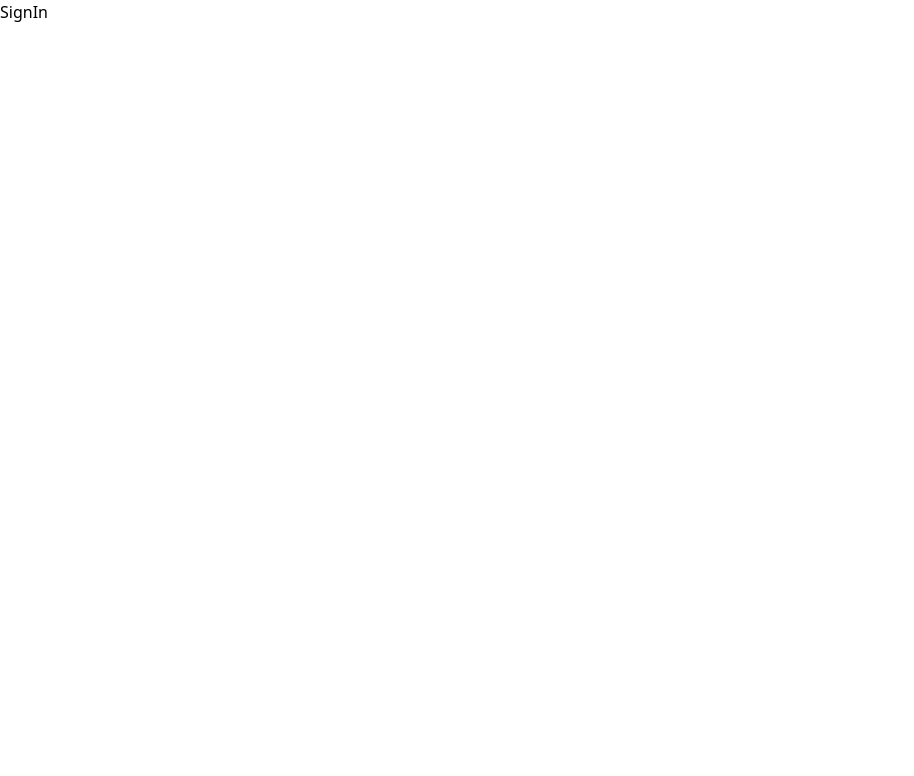
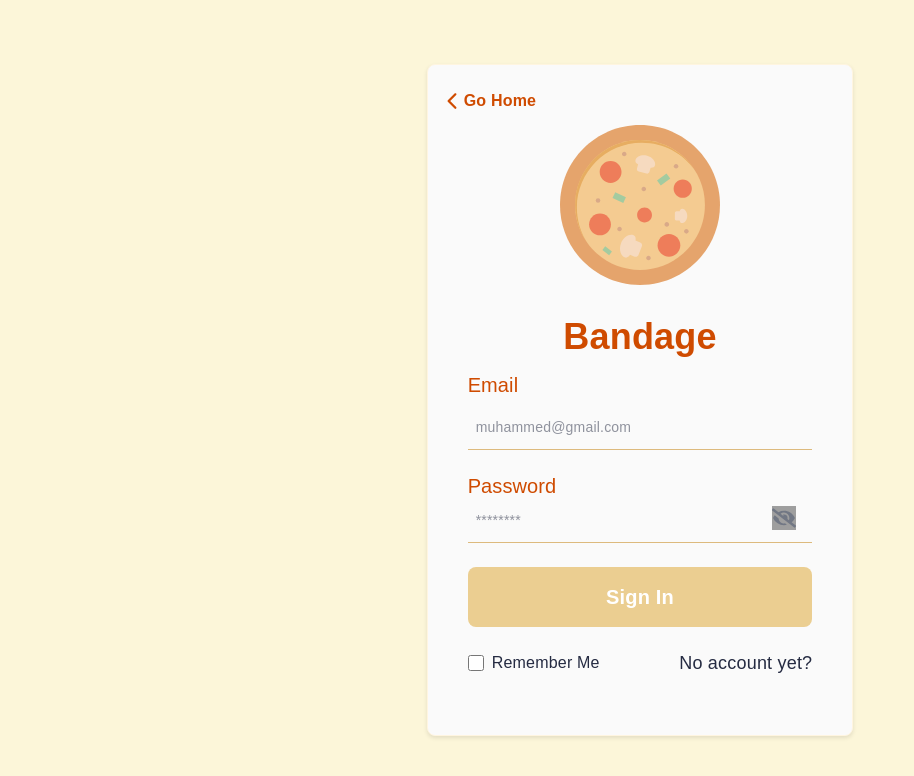
Before and after one commit to MuhammedZeki/D-nemProjesi-ecommers, a React (Vite) app: page /signIn in a window 1280 px wide. Shown: the top 776 px of the page, without its empty margins (0-914 px from the left). Built offline with nearby package versions, Linux system fonts and the light colour scheme; grey boxes are pictures that could not be loaded.

Commit message:
SignIn components is done

```diff
--- a/src/components/home/UpperComponets/Cards.jsx
+++ b/src/components/home/UpperComponets/Cards.jsx
@@ -2,18 +2,32 @@ import { CiUser, CiSearch, CiShoppingBasket, CiHeart } from "react-icons/ci";
 import { BiMenuAltRight } from "react-icons/bi";
 import { useContext } from "react";
 import { ModelOpenContext } from "../../../context/ModelOpen";
+import { MdExitToApp } from "react-icons/md";
 import { useNavigate } from "react-router-dom";
+import { toast } from "react-toastify";
 const Cards = () => {
   const { changeModal } = useContext(ModelOpenContext);
   const navigate = useNavigate();
+  const user = localStorage.getItem("loggedInUser");
+
+  const handleLogout = () => {
+    localStorage.removeItem("loggedInUser");
+    toast.success("Çıkış başarıyla gerçekleşti!");
+    navigate("/signIn");
+    window.location.reload();
+  };
   return (
     <>
       <div className="font-montserrat hidden font-bold text-md leading-6 tracking-[0.2px] text-[#23A6F0] lg:flex lg:items-center lg:gap-4 cursor-pointer">
         <div className="flex items-center gap-1">
-          <CiUser className="w-6 h-6" />
-          <span onClick={() => navigate("/signIn")}>Login</span>
-          <span>/</span>
-          <span onClick={() => navigate("/signUp")}>Register</span>
+          {!user && (
+            <>
+              <CiUser className="w-6 h-6" />
+              <span onClick={() => navigate("/signIn")}>Login</span>
+              <span>/</span>
+              <span onClick={() => navigate("/signUp")}>Register</span>
+            </>
+          )}
         </div>
         <div>
           <CiSearch className="w-6 h-6" />
@@ -25,6 +39,14 @@ const Cards = () => {
         <div className="flex items-center gap-2">
           <CiHeart className="w-6 h-6" />
           <span className="font-normal">1</span>
+        </div>
+        <div className="flex items-center gap-1">
+          {user && (
+            <>
+              <span className="text-sm">{user.toUpperCase()}</span>
+              <MdExitToApp onClick={handleLogout} className="w-6 h-6" />
+            </>
+          )}
         </div>
       </div>
       <div className="font-montserrat font-bold text-md leading-6 tracking-[0.2px] text-[#252B42] flex items-center gap-4 cursor-pointer lg:hidden">
--- a/src/pages/auth/SignIn.jsx
+++ b/src/pages/auth/SignIn.jsx
@@ -1,7 +1,189 @@
-import React from "react";
+import { useEffect, useState } from "react";
+import { useForm } from "react-hook-form";
+import { CiCircleInfo } from "react-icons/ci";
+import { IoIosArrowBack, IoMdEye } from "react-icons/io";
+import { FaEyeSlash } from "react-icons/fa";
+import { Link, useNavigate } from "react-router-dom";
+import { toast } from "react-toastify";
+const initialValue = {
+  email: "",
+  password: "",
+};
+const PWD_REGEX = /^(?=.*[a-z])(?=.*[A-Z])(?=.*[0-9])(?=.*[!@#$%]).{8,24}$/;
+const EMAIL_REGEX =
+  // eslint-disable-next-line no-useless-escape
+  /^(([^<>()[\]\\.,;:\s@\"]+(\.[^<>()[\]\\.,;:\s@\"]+)*)|(\".+\"))@((\[[0-9]{1,3}\.[0-9]{1,3}\.[0-9]{1,3}\.[0-9]{1,3}\])|(([a-zA-Z\-0-9]+\.)+[a-zA-Z]{2,}))$/;
 
 const SignIn = () => {
-  return <div>SignIn</div>;
+  const [isShow, setIsShow] = useState(false);
+  const [rememberMe, setRememberMe] = useState(false);
+  const navigate = useNavigate();
+  const {
+    register,
+    formState: { errors, isSubmitting, isValid },
+    handleSubmit,
+    setValue,
+  } = useForm({
+    defaultValues: initialValue,
+    mode: "onChange",
+  });
+
+  useEffect(() => {
+    const rememberData = JSON.parse(localStorage.getItem("rememberUser"));
+    if (rememberData) {
+      setValue("email", rememberData.email);
+      setValue("password", rememberData.password);
+      // eslint-disable-next-line react-hooks/set-state-in-effect
+      setRememberMe(true);
+    }
+  }, [setValue]);
+
+  const onsubmit = (data) => {
+    const isLocal = JSON.parse(localStorage.getItem("users")) || [];
+
+    const foundUser = isLocal.find(
+      (user) => user.email === data.email && user.password === data.password
+    );
+
+    if (!foundUser) {
+      toast.error("Email veya şifre hatalı!");
+      return;
+    }
+
+    localStorage.setItem("loggedInUser", foundUser.username);
+
+    if (rememberMe) {
+      localStorage.setItem(
+        "rememberUser",
+        JSON.stringify({ email: data.email, password: data.password })
+      );
+    } else {
+      localStorage.removeItem("rememberUser");
+    }
+    toast.success("Giriş başarılı!");
+    navigate("/");
+  };
+  return (
+    <div className="bg-[#FCF6D9] flex items-center justify-center h-screen">
+      <form
+        onSubmit={handleSubmit(onsubmit)}
+        className="border lg:w-1/3 w-full mx-2 border-[#fff5e0] bg-[#FAFAFA] rounded-lg shadow-[0px_2px_4px_rgba(0,0,0,0.1)] flex flex-col gap-6 font-montserrat px-10 py-15 relative"
+      >
+        <div
+          onClick={() => navigate("/")}
+          className="absolute top-6 left-3 flex items-center justify-between font-bold tracking-[0.2px] leading-6 text-[#CF4B00] hover:border-b hover:border-b-[#CF4B00] cursor-pointer"
+        >
+          <IoIosArrowBack className="w-6 h-6" /> Go Home
+        </div>
+        <div className="flex flex-col gap-10 items-center">
+          <img src="/vite.svg" className="h-40 w-40" />
+          <h1 className="font-bold text-4xl leading-6 tracking-[0.2px] text-[#CF4B00]">
+            Bandage
+          </h1>
+        </div>
+        <div className="flex flex-col gap-2">
+          <label
+            htmlFor="username"
+            className="font-medium text-xl leading-6 tracking-[0.1px] text-[#CF4B00]"
+          >
+            Email
+          </label>
+          <input
+            {...register("email", {
+              required: {
+                value: true,
+                message: "Lütfen bir email adres giriniz",
+              },
+              pattern: {
+                value: EMAIL_REGEX,
+                message: "Lütfen geçerli bir email adresi giriniz",
+              },
+            })}
+            type="text"
+            id="email"
+            placeholder="muhammed@gmail.com"
+            className="text-[#252B42] px-2 py-3 text-sm font-medium tracking-[0.2px] leading-1.4 border-b outline-none border-b-[#DDBA7D] w-full"
+          />
+          {errors.email && (
+            <div className="flex text-[#df3b3b] items-center mt-2 font-inter font-normal text-sm gap-2">
+              <CiCircleInfo className="w-6 h-6 text-[#df3b3b]" />
+              {errors.email.message}
+            </div>
+          )}
+        </div>
+        <div className="flex flex-col gap-2">
+          <label
+            htmlFor="password"
+            className="font-medium text-xl leading-6 tracking-[0.1px] text-[#CF4B00] relative"
+          >
+            Password
+            <input
+              {...register("password", {
+                required: {
+                  value: true,
+                  message: "Lütfen şifrenizi giriniz!",
+                },
+                pattern: {
+                  value: PWD_REGEX,
+                  message:
+                    "Şifreniz 8-24 karakter uzunluğunda olmalı ve en az 1 harf, 1 rakam ve 1 özel karakter içermelidir!",
+                },
+              })}
+              type={`${isShow ? "text" : "password"}`}
+              id="password"
+              placeholder="********"
+              className="text-[#252B42] px-2 py-3 text-sm font-medium tracking-[0.2px] leading-1.4 border-b outline-none border-b-[#DDBA7D] w-full"
+            />
+            {errors.password && (
+              <div className="flex text-[#df3b3b] items-center mt-2 font-inter font-normal text-sm gap-2">
+                <CiCircleInfo className="w-6 h-6 text-[#df3b3b]" />
+                {errors.password.message}
+              </div>
+            )}
+            <div className="text-[#717784] absolute top-8 right-4 bg-[url(/images/icon-show-password.svg)] bg-cover bg-no-repeat cursor-pointer">
+              {isShow ? (
+                <IoMdEye
+                  className="w-6 h-6 text-[#717784]"
+                  onClick={() => setIsShow(!isShow)}
+                />
+              ) : (
+                <FaEyeSlash
+                  className="w-6 h-6 text-[#717784]"
+                  onClick={() => setIsShow(!isShow)}
+                />
+              )}
+            </div>
+          </label>
+        </div>
+        <button
+          type="submit"
+          className={`${
+            isValid
+              ? "bg-[#CF4B00] cursor-pointer"
+              : "bg-[#ebce91] cursor-not-allowed"
+          } py-5 px-8 rounded-lg text-xl text-white font-bold leading-5 tracking-[0.2px]`}
+        >
+          {isSubmitting ? "Signing In..." : "Sign In"}
+        </button>
+        <div className="flex items-center justify-between">
+          <div className="flex items-center gap-2 ">
+            <input
+              type="checkbox"
+              checked={rememberMe}
+              onChange={() => setRememberMe(!rememberMe)}
+              className="w-4 h-4 cursor-pointer"
+            />
+            <span className="text-[#252B42] font-medium text-md leading-6 tracking-[0.2px]">
+              Remember Me
+            </span>
+          </div>
+          <div className=" text-right font-medium text-lg leading-6 tracking-[0.2px] text-[#252B42] hover:underline">
+            <Link to={"/signUp"}>No account yet?</Link>
+          </div>
+        </div>
+      </form>
+    </div>
+  );
 };
 
 export default SignIn;
--- a/src/pages/auth/SignUp.jsx
+++ b/src/pages/auth/SignUp.jsx
@@ -5,6 +5,7 @@ import { IoMdEye } from "react-icons/io";
 import { FaEyeSlash } from "react-icons/fa";
 import { Link, useNavigate } from "react-router-dom";
 import { toast } from "react-toastify";
+import { IoIosArrowBack } from "react-icons/io";
 const initialValue = {
   username: "",
   email: "",
@@ -46,11 +47,17 @@ const SignUp = () => {
   };
 
   return (
-    <div className="bg-[#FCF6D9]  flex items-center justify-center h-screen">
+    <div className="bg-[#FCF6D9] flex items-center justify-center h-screen">
       <form
         onSubmit={handleSubmit(onsubmit)}
-        className="border w-1/3 border-[#fff5e0] bg-[#FAFAFA] rounded-lg shadow-[0px_2px_4px_rgba(0,0,0,0.1)] flex flex-col gap-6 font-montserrat px-10 py-15"
+        className="border lg:w-1/3 w-full mx-2 border-[#fff5e0] bg-[#FAFAFA] rounded-lg shadow-[0px_2px_4px_rgba(0,0,0,0.1)] flex flex-col gap-6 font-montserrat px-10 py-15 relative"
       >
+        <div
+          onClick={() => navigate("/")}
+          className="absolute top-6 left-3 flex items-center justify-between font-bold tracking-[0.2px] leading-6 text-[#CF4B00] hover:border-b hover:border-b-[#CF4B00] cursor-pointer"
+        >
+          <IoIosArrowBack className="w-6 h-6" /> Go Home
+        </div>
         <div className="flex flex-col gap-10 items-center">
           <img src="/vite.svg" className="h-40 w-40" />
           <h1 className="font-bold text-4xl leading-6 tracking-[0.2px] text-[#CF4B00]">
```
